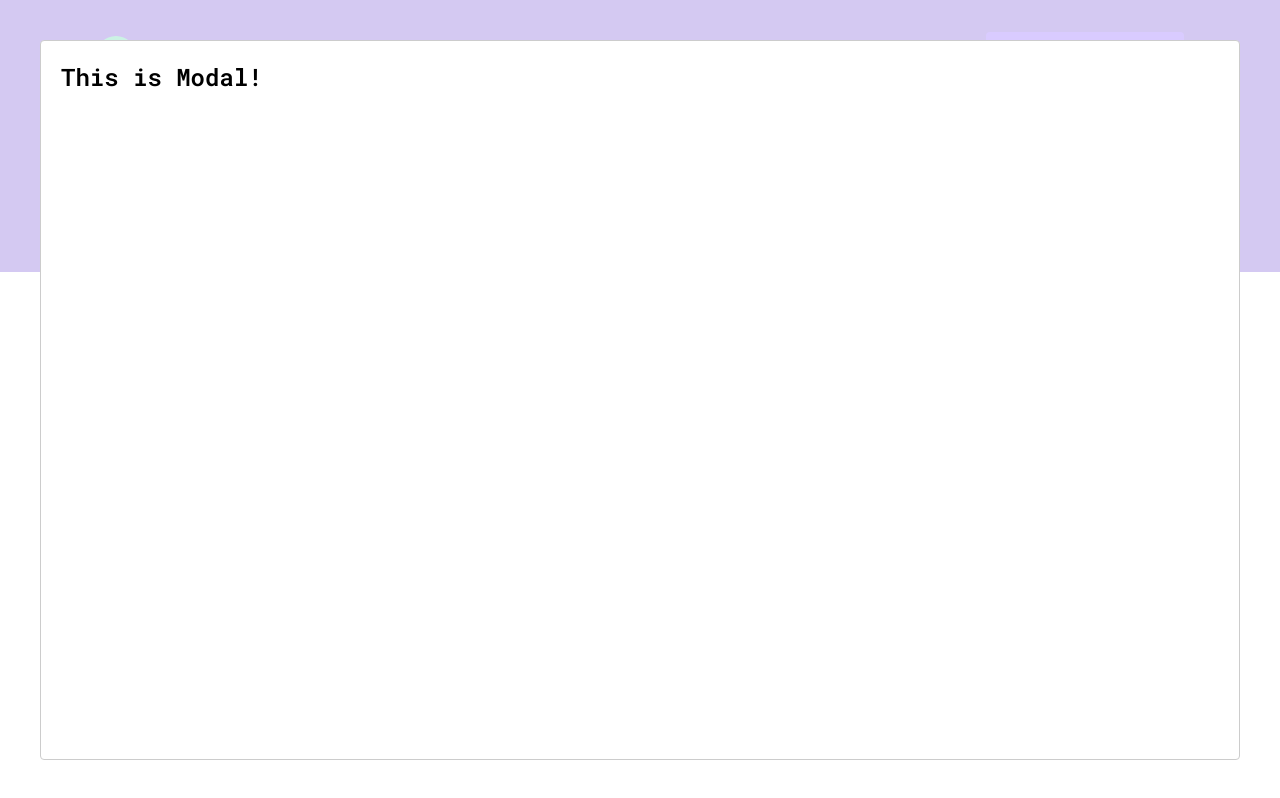
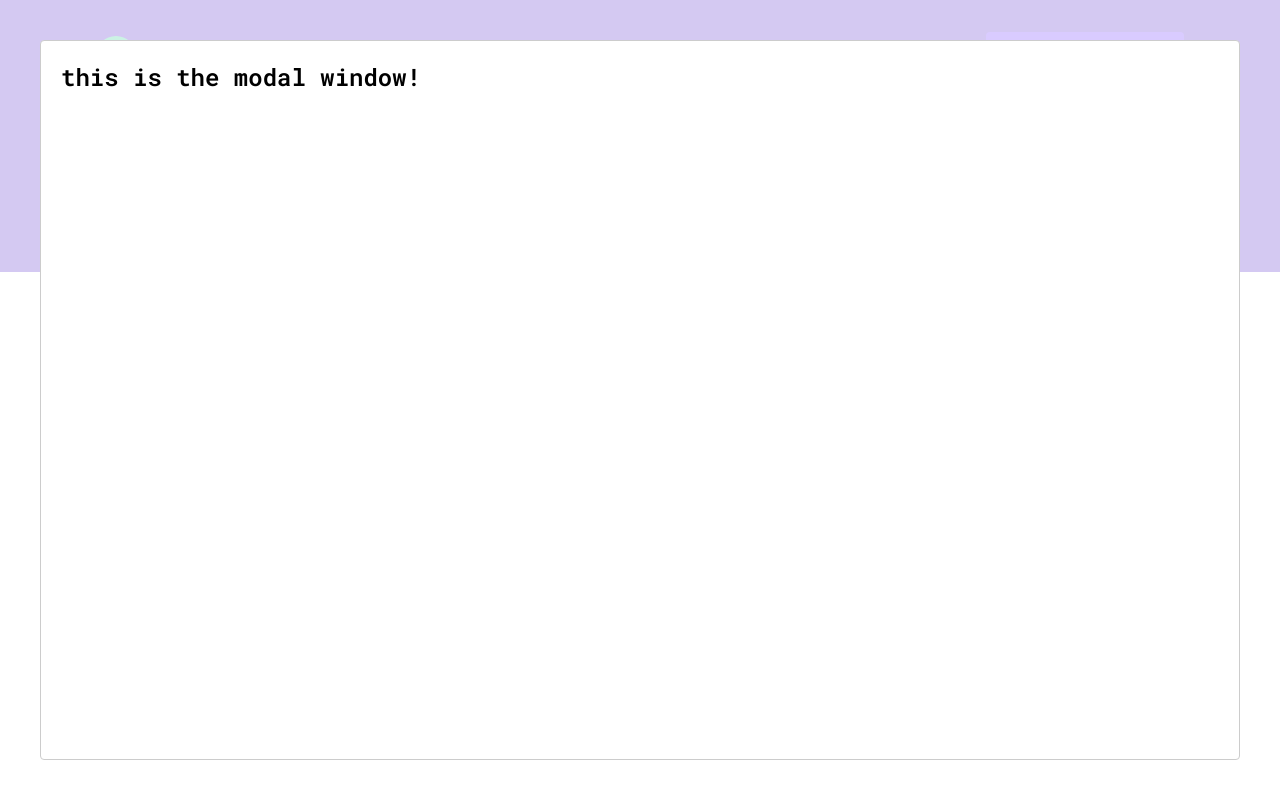
Before and after one commit to Bignotto/ignite-react-dtmoney, a React (Create React App) app: page / in a window 1280 px wide. Both pictures are taken after a click on the button "Nova transação". Built offline with nearby package versions, Linux system fonts and the light colour scheme; no server answers; what miragejs would draw is missing.

Commit message:
Created new transaction modal component

```diff
--- a/src/App.tsx
+++ b/src/App.tsx
@@ -1,8 +1,8 @@
 import { useState } from "react";
-import Modal from "react-modal";
 
 import { Dashboard } from "./components/Dashboard";
 import { Header } from "./components/Header";
+import { NewtransactionModal } from "./components/NewTransactionsModal";
 import { GlobalStyle } from "./styles/global";
 
 export function App() {
@@ -22,12 +22,10 @@ export function App() {
     <>
       <Header onOpenNewTransactionModal={handleOpenNewTransactionModal} />
       <Dashboard />
-      <Modal
+      <NewtransactionModal
         isOpen={isNewTransactionModalOpen}
         onRequestClose={handleCloseNewTransactionModal}
-      >
-        <h2>This is Modal!</h2>
-      </Modal>
+      />
       <GlobalStyle />
     </>
   );
--- /dev/null
+++ b/src/components/NewTransactionsModal/index.tsx
@@ -0,0 +1,16 @@
+import Modal from "react-modal";
+
+interface NewTransactionModalProps {
+  isOpen: boolean;
+  onRequestClose: () => void;
+}
+export function NewtransactionModal({
+  isOpen,
+  onRequestClose,
+}: NewTransactionModalProps) {
+  return (
+    <Modal isOpen={isOpen} onRequestClose={onRequestClose}>
+      <h2>this is the modal window!</h2>
+    </Modal>
+  );
+}
--- /dev/null
+++ b/src/components/NewTransactionsModal/styles.ts
@@ -0,0 +1,3 @@
+import styled from "styled-components";
+
+export const Container = styled.div``;
```
